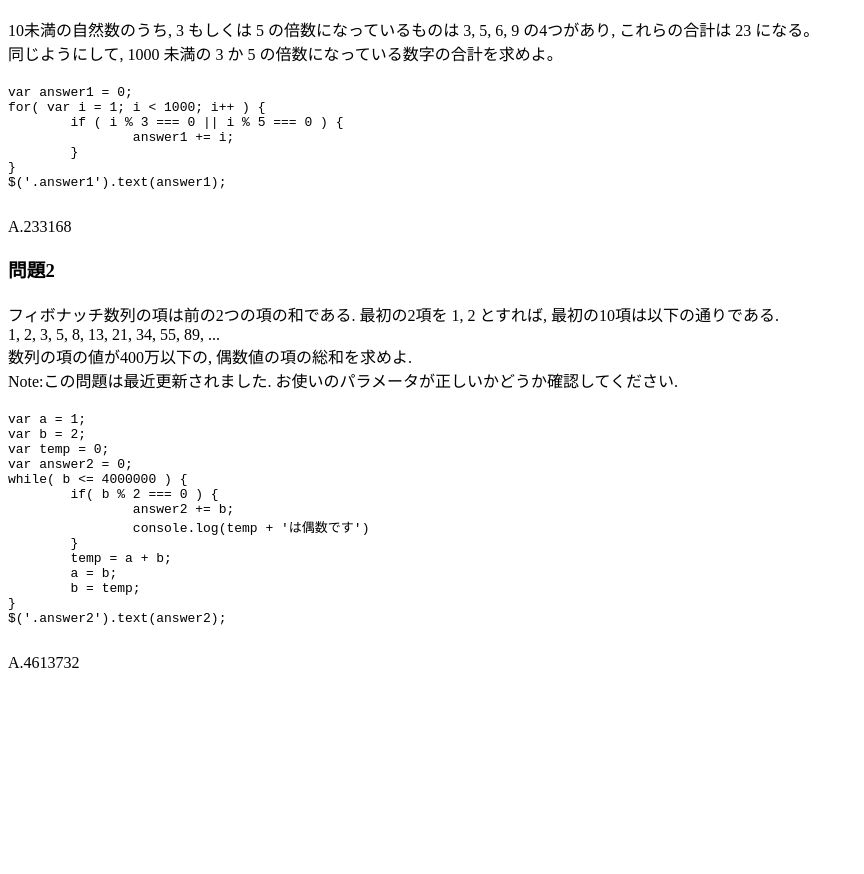
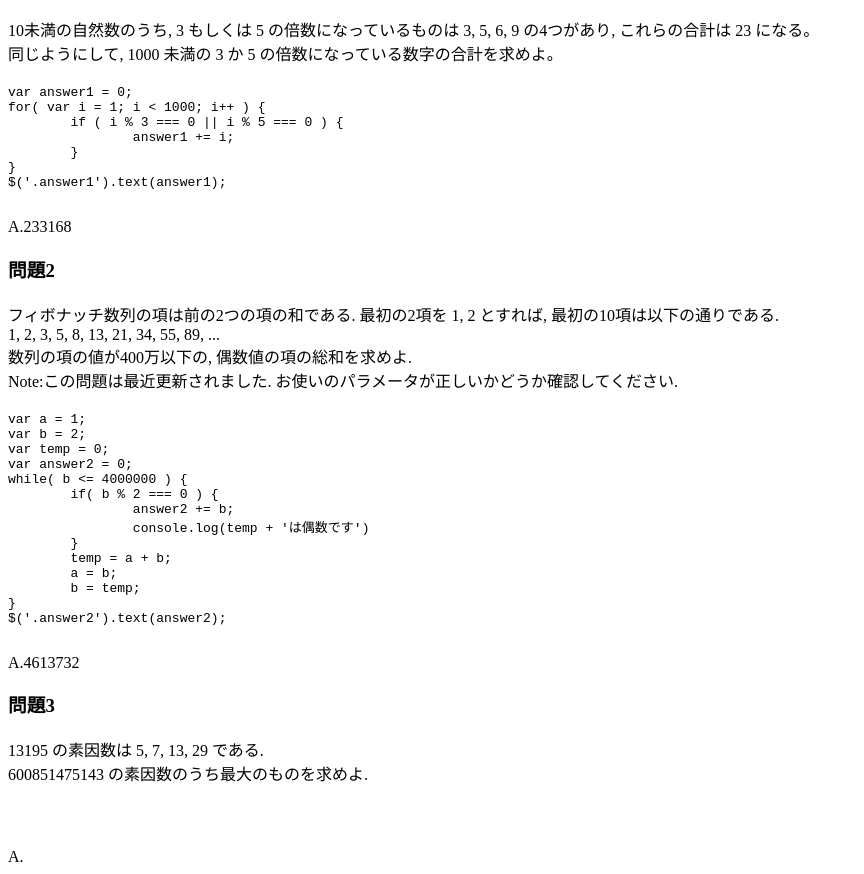
Before and after one commit to szaizen/WriteCodeEveryday, a plain HTML site: page index.html in a window 1280 px wide. Shown: the part 110-984 px from the top of the page, without its empty margins (0-864 px from the left). Before the commit the page ends 800 px from the top, so only its background shows below. Drawn offline with nearby package versions, Linux system fonts and the light colour scheme.

Commit message:
問題3_HTML問題文反映

```diff
--- a/index.html
+++ b/index.html
@@ -61,8 +61,21 @@ $('.answer2').text(answer2);
 			</pre>
 			A.<span class="answer2"></span>
 		</div>
+	</div><!-- Probrem2 -->
 
-	</div>
+	<div class="probrem3">
+		<h3>問題3</h3>
+		<div class="probrem">
+			13195 の素因数は 5, 7, 13, 29 である.<br>
+			600851475143 の素因数のうち最大のものを求めよ.
+		</div>
+		<div class="answer">
+			<pre class="program">
+
+			</pre>
+			A.<span class="answer3"></span>
+		</div>
+	</div><!-- Probrem3 -->
 
 </body>
 </html>
```
